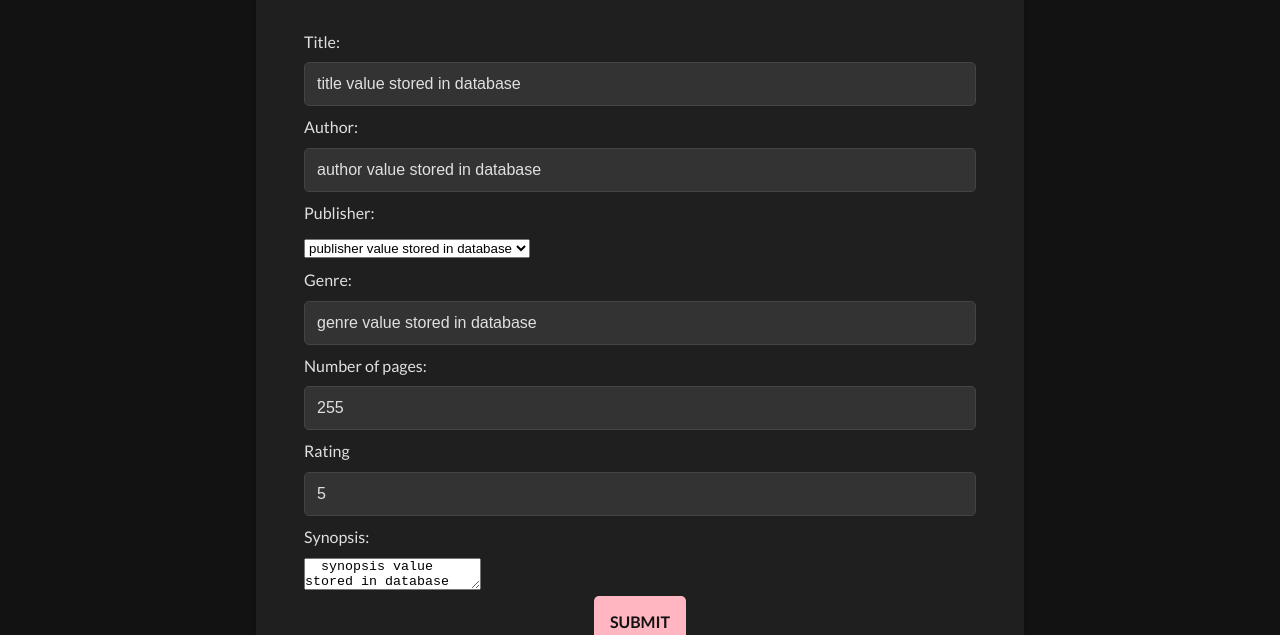
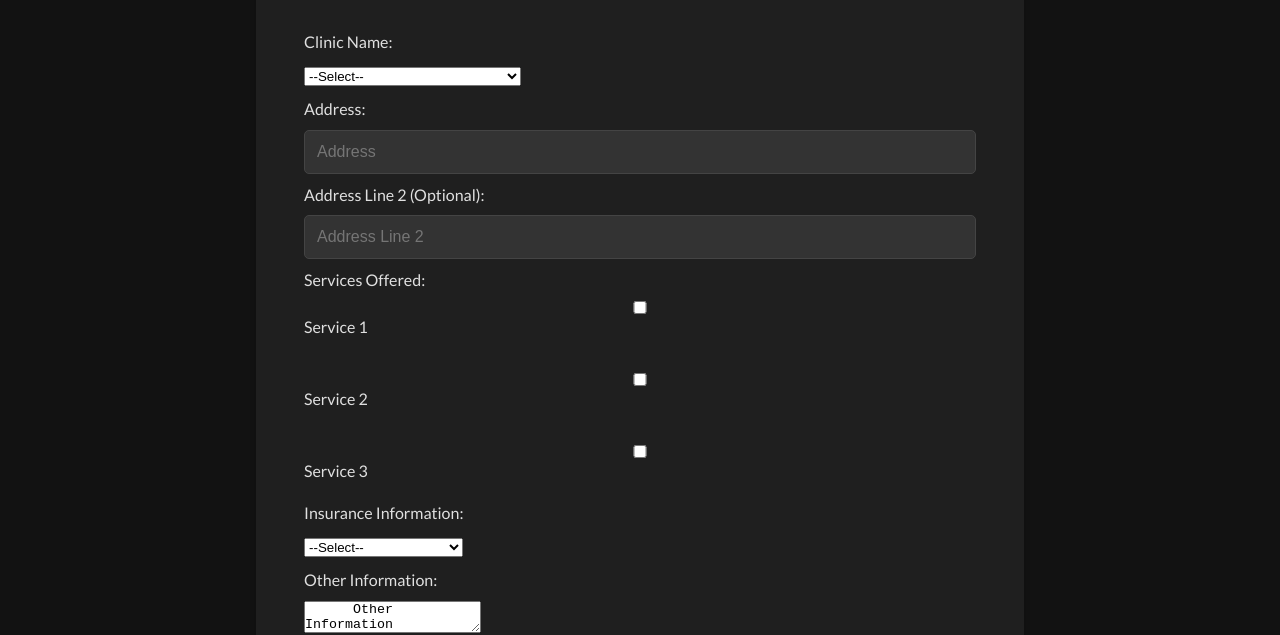
Before and after one commit to avalinde/ic-directory-base, a plain HTML site: page update.html in a window 1280 px wide. Shown: the part 176-811 px from the top of the page. Drawn offline with Linux system fonts and the light colour scheme.

Commit message:
Added basic html for create/update Listings

```diff
--- a/update.html
+++ b/update.html
@@ -28,94 +28,78 @@
         </nav>
     </header>
 
+    <main>
         <div class="main-container">
-        <main>
             <h1>Update a Listing</h1>
             <form class="form-f">
                 <p class="form-p">
-              <label class="form-l" for="title">Title: </label>
+                  <label class="form-l" for="hospitalName">Clinic Name: </label>
+                  <select class="form-i" name="insurance" id="insurance">
+                    <option value="pleasechoose" selected disabled>--Select--</option>
+                    <option value="MGH">Massachussets General Hospital</option>
+                    <option value="BWH">Brigham and Women's Hospital</option>
+                    <option value="Fenway">Fenway Health</option>
+                    <option value="BMC">Boston Medical Center</option>
+                  </select>
+                </p>
+                <p class="form-p">
+                  <label class="form-l" for="address">Address:</label>
                   <input
                     class="form-i"
                     type="text"
-                name="title"
-                id="title"
-                value="title value stored in database"
-                required
-              />
-            </p>
-            <p class="form-p">
-              <label class="form-l" for="author">Author: </label>
-              <input
-                class="form-i"
-                type="text"
-                name="author"
-                id="author"
-                value="author value stored in database"
-                required
-              />
-            </p>
-            <p class="form-p">
-              <label class="form-l" for="publisher">Publisher:</label>
-              <select class="form-i" name="publisher" id="publisher">
-                <option value="boombox">BOOM! Box</option>
-                <option value="Harry N. Abrams">Harry N. Abrams</option>
-                <option value="Icon Books">Icon Books</option>
-                <option value="Image Comics">Image Comics</option>
-                <option value="Marvel">Marvel</option>
-                <option value="Simon & Schuster">Simon & Schuster</option>
-                <option value="Top Shelf Productions">
-                  Top Shelf Productions
-                </option>
-                <option value="VIZ Media LLC">VIZ Media LLC</option>
-                <option value="default" selected>
-                  publisher value stored in database
-                </option>
-              </select>
-            </p>
-            <p class="form-p">
-              <label class="form-l" for="genre">Genre: </label>
-              <input
-                class="form-i"
-                type="text"
-                name="genre"
-                id="genre"
-                value="genre value stored in database"
+                    name="address"
+                    id="address"
+                    placeholder="Address"
                     required
                   />
                 </p>
 
                 <p class="form-p">
-              <label class="form-l" for="pages">Number of pages: </label>
+                    <label class="form-l" for="addressLine2">Address Line 2 (Optional):</label>
                     <input
                       class="form-i"
-                type="number"
-                name="pages"
-                id="page"
-                value="255"
+                      type="text"
+                      name="addressLine2"
+                      id="addressLine2"
+                      placeholder="Address Line 2"
                     />
                 </p>
 
+
                 <p class="form-p">
-              <label class="form-l" for="rating">Rating</label>
-              <input
-                class="form-i"
-                type="text"
-                name="rating"
-                id="rating"
-                value="5"
-                required
-              />
+                  <label class="form-l">Services Offered:</label>
                 </p>
+                <input type="checkbox" id="service1" name="service1" value="service1">
+                <label for="service1"> Service 1</label><br>
+                <input type="checkbox" id="service2" name="service2" value="Car">
+                <label for="service2">Service 2</label><br>
+                <input type="checkbox" id="service3" name="service3" value="service3">
+                <label for="service3"> Service 3</label>
+
                 <p class="form-p">
-              <label class="form-l" for="synopsis">Synopsis: </label>
-              <textarea class="form-i" name="synopsis" id="synopsis">
-  synopsis value stored in database</textarea
+                    <label class="form-l" for="insurance">Insurance Information:</label>
+                    <select class="form-i" name="insurance" id="insurance">
+                      <option value="pleasechoose" selected disabled>--Select--</option>
+                      <option value="MassHealth">MassHealth</option>
+                      <option value="Blue Cross Blue Shield">Blue Cross Blue Shield</option>
+                      <option value="Tufts">Tufts</option>
+                      <option value="Harvard Pilgrim">Harvard Pilgrim</option>
+                      <option value="Other">Other</option>
+                    </select>
+                  </p>
+
+
+                <p class="form-p">
+                  <label class="form-l" for="otherInfo">Other Information:</label>
+                  <textarea class="form-i" name="otherInfo" id="otherInfo">
+      Other Information </textarea
                   >
                 </p>
                 <p class="text-center"><button>SUBMIT</button></p>
               </form>
+        </div>
     </main>
-      </div>
+
     <footer>
         <p>&copy; 2025 Boston Informed Consent Directory &#9895 </p>
     </footer>
```
Also changed, not shown: create.html (+41 -53 lines), mgh.html (+2 -3 lines). Lines whose indentation alone changed are shown as unchanged.
